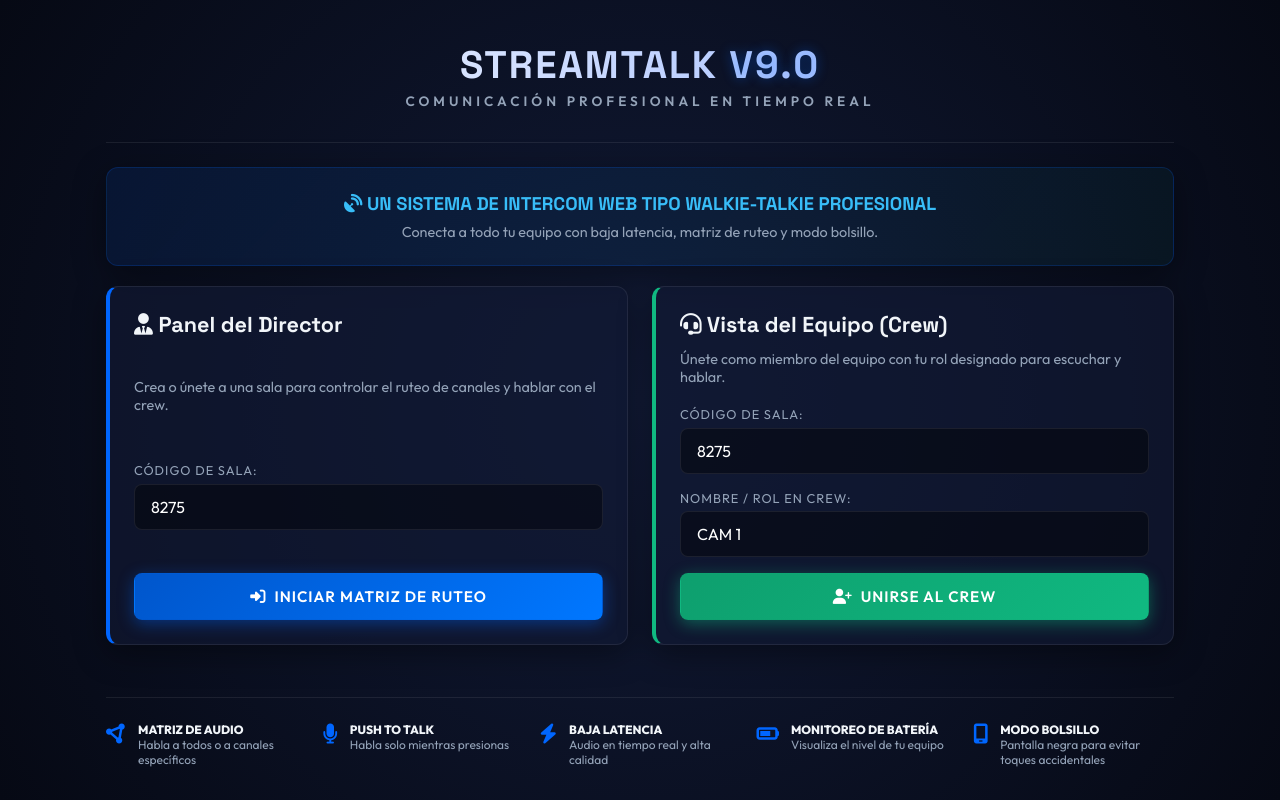
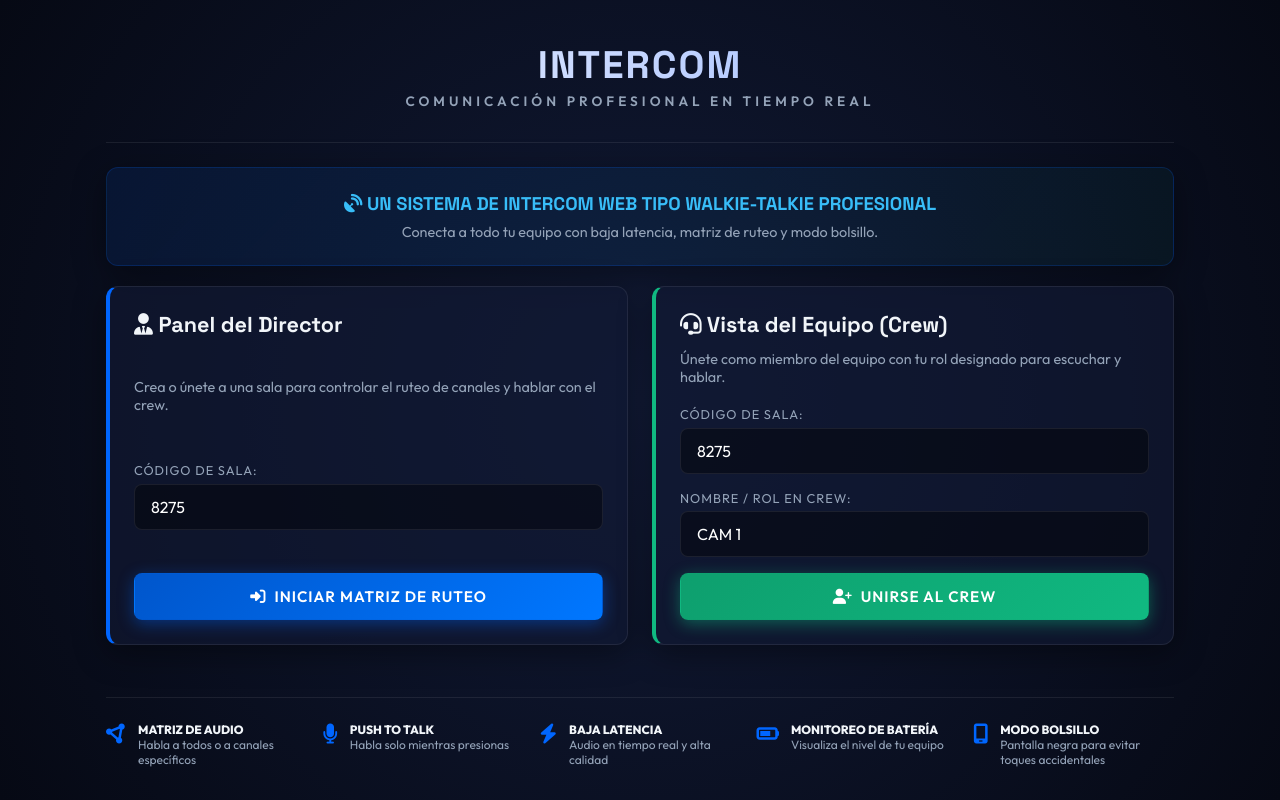
Before and after one commit to digimedios-stream/InterCom, a website: page public/index.html in a window 1280 px wide. Drawn offline with nearby package versions, Linux system fonts and the light colour scheme.

Commit message:
Rename project to InterCom

```diff
--- a/package.json
+++ b/package.json
@@ -1,7 +1,7 @@
 {
   "name": "intercom",
   "version": "1.0.0",
-  "description": "StreamTalk V9.0 Real-time Web Intercom",
+  "description": "InterCom Real-time Web Intercom",
   "main": "server.js",
   "type": "module",
   "scripts": {
--- a/public/app.js
+++ b/public/app.js
@@ -1,4 +1,4 @@
-// STREAMTALK V9.0 APPLICATION LOGIC
+// INTERCOM APPLICATION LOGIC
 
 let socket;
 let currentRoom = '';
--- a/public/index.html
+++ b/public/index.html
@@ -3,7 +3,7 @@
 <head>
   <meta charset="UTF-8">
   <meta name="viewport" content="width=device-width, initial-scale=1.0">
-  <title>STREAMTALK V9.0 - Sistema de Intercom Web</title>
+  <title>InterCom - Sistema de Intercom Web</title>
   <!-- Google Fonts -->
   <link rel="preconnect" href="https://fonts.googleapis.com">
   <link rel="preconnect" href="https://fonts.gstatic.com" crossorigin>
@@ -20,7 +20,7 @@
     <!-- HEADER GENERAL -->
     <header class="app-header">
       <div class="header-logo">
-        <h1 class="glow-text">STREAMTALK <span class="v9">V9.0</span></h1>
+        <h1 class="glow-text">InterCom</h1>
         <p class="subtitle">COMUNICACIÓN PROFESIONAL EN TIEMPO REAL</p>
       </div>
     </header>
--- a/public/style.css
+++ b/public/style.css
@@ -1,4 +1,4 @@
-/* STREAMTALK V9.0 CSS STYLESHEET */
+/* INTERCOM CSS STYLESHEET */
 
 :root {
   --bg-color: #060914;
```
